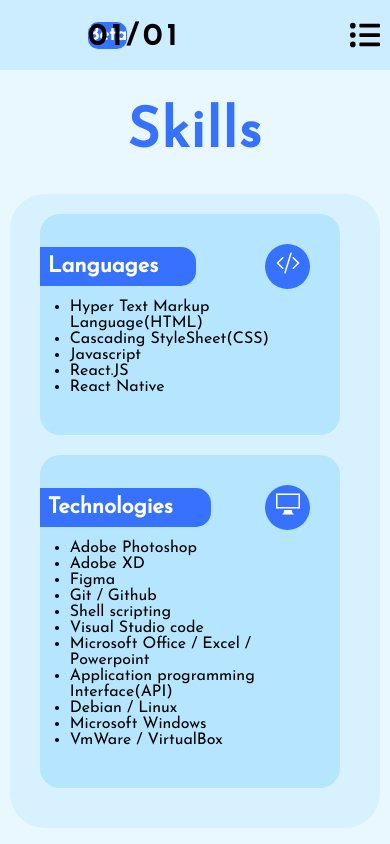
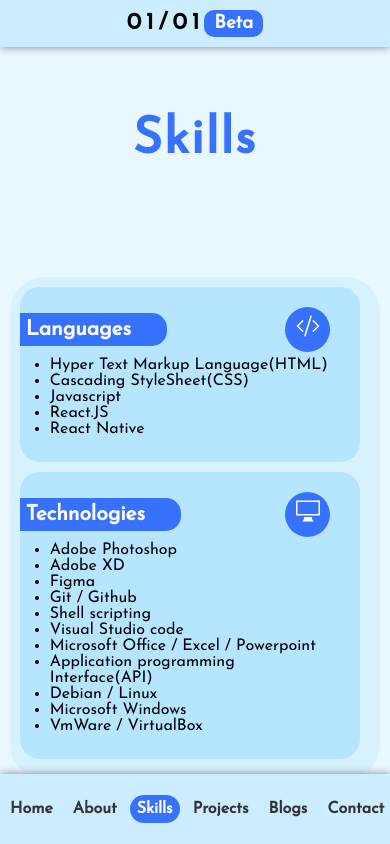
Before and after one commit to wantedbear007/home, a React (Create React App) app: page /skills in a window 390 px wide. Built offline with nearby package versions, Linux system fonts and the light colour scheme.

Commit message:
Moved navigation to bottom for mobile devices.

```diff
--- a/src/components/NavigationBar/NavBar.js
+++ b/src/components/NavigationBar/NavBar.js
@@ -4,31 +4,36 @@
 import { FaListUl } from "react-icons/fa";
 
 const NavBar = () => {
-  const [mobileView, setMobileView] = useState(false);
-  const [screenWidth, setScreenWidth] = useState(window.innerWidth);
+  // const [mobileView, setMobileView] = useState(false);
+  // const [screenWidth, setScreenWidth] = useState(window.innerWidth);
 
-  const toggleMenu = () => {
-    setMobileView(!mobileView);
-  };
+  // const toggleMenu = () => {
+  //   setMobileView(!mobileView);
+  // };
 
-  useEffect(() => {
-    const changeWidth = () => {
-      setScreenWidth(window.innerWidth);
-    };
-    window.addEventListener("resize", changeWidth);
-    return () => {
-      window.removeEventListener("resize", changeWidth);
-    };
-  }, []);
+  // useEffect(() => {
+  //   const changeWidth = () => {
+  //     setScreenWidth(window.innerWidth);
+  //   };
+  //   window.addEventListener("resize", changeWidth);
+  //   return () => {
+  //     window.removeEventListener("resize", changeWidth);
+  //   };
+  // }, []);
 
   return (
-    <nav className="parentContainer">
-      <div>
+    <>
+      <div  className='betaSection'>
         <h3 className="pageNumber">01/01</h3>
         <h3 className="betaTag">Beta</h3>
       </div>
-      {(toggleMenu || screenWidth > 500) && (
-        <ul className={mobileView ? "mobile-nav" : "desktop-nav"}>
+    <nav className="parentContainer">
+    <div  className='desktopBetaSection'>
+        <h3 className="pageNumber">01/01</h3>
+        <h3 className="betaTag">Beta</h3>
+      </div>
+      {/* {(toggleMenu || screenWidth > 500) && ( */}
+        <ul className='desktop-nav'>
           <NavLink to="/" className="tabText" activeclassname="active">
             <li className="buttonText">Home</li>
           </NavLink>
@@ -49,12 +54,13 @@
           </NavLink>
 
         </ul>
-      )}
+      {/* )} */}
 
-      <button className="mobile-nav-button " onClick={toggleMenu}>
+      {/* <button className="mobile-nav-button " onClick={toggleMenu}>
         <FaListUl className="buttonIcon" />
-      </button>
+      </button> */}
     </nav>
+    </>
   );
 };
 
--- a/src/components/NavigationBar/Navbar.css
+++ b/src/components/NavigationBar/Navbar.css
@@ -22,11 +22,9 @@
   width: 75%;
 }
 
-
 .tabText {
   text-decoration: none;
 }
-
 
 .active li {
   background-color: #3772ff;
@@ -62,59 +60,62 @@
   font-size: 30px;
   letter-spacing: 5px;
 }
+.betaSection {
+  display: none;
+}
 
 @media only screen and (max-width: 780px) {
   .parentContainer {
     height: 70px;
+    bottom: 0;
+    left: 0;
+    right: 0;
   }
-  .desktop-nav {
+  .parentContainer,
+  .betaSection {
+    box-shadow: 0px 0px 8px rgb(134, 130, 130);
+    position: fixed;
+    width: 100%;
+  }
+
+  .desktopBetaSection {
     display: none;
   }
-  .pageNumber {
-    position: absolute;
-    left: 40;
-    top: 10;
-    font-size: 30px;
-    letter-spacing: 5px;
+
+  .betaSection {
+    background-color: #ccedff;
+    display: flex;
+    justify-content: center;
+    padding: 10px 30px;
+    align-items: center;
+    z-index: 4000;
   }
 
-  .mobile-nav-button {
-    display: inline;
-    background-color: transparent;
-    border: none;
+  .pageNumber {
+    font-size: 23px;
   }
-  .mobile-nav {
-    position: absolute;
-    display: block;
+
+  .desktop-nav {
+    display: flex;
+    justify-content: space-around;
     list-style: none;
-    background-color: #ccedff;
-    left: 0px;
-    top: 75px;
-    transition: all 0.5s ease-in;
     width: 100%;
   }
+
   .buttonText {
-    font-size: 20px;
+    font-size: 16px;
     color: #343434;
     text-align: center;
-    padding: 22px;
-    width: 100%;
+    padding: 6px 7px;
+    margin: 0 3px;
     transition: all 0.5s linear;
   }
-  .buttonIcon {
-    font-size: 30px;
-    background-color: none;
-    position: absolute;
-    right: 10px;
-    top: 20px;
-  }
-
 }
 
 .betaTag {
   background-color: #3772ff;
   color: #fff;
   text-align: center;
-  padding: 4px 0px;
+  padding: 4px 10px;
   border-radius: 10px;
 }
--- a/src/pages/About/About.css
+++ b/src/pages/About/About.css
@@ -7,6 +7,7 @@
 }
 
 .textContainer {
+  display: flex;
   flex: 1;
 }
 .text {
@@ -92,17 +93,22 @@
 
 @media screen and (max-width: 450px) {
   .text {
-    margin-top: 90px;
+    margin-top: 80px;
     font-size: 50px;
   }
+  .textContainer {
+    justify-content: center;
+    align-items: center;
+  }
   .paragraphContainer {
-    padding: 24px 10px;
+    padding: 4vh 2vw;
     border-radius: 25px;
     width: 95%;
+    margin-bottom: 40px;
   }
   .paragraph {
-    font-size: 20px;
-    word-spacing: 2px;
+    font-size: 16px;
+    word-spacing: 0px;
   }
   .learnMoreButton {
     font-size: 14px;
--- a/src/pages/Home/Home.css
+++ b/src/pages/Home/Home.css
@@ -45,7 +45,6 @@
 .resumeButton:active {
   background-color: #0d49d4;
   transform: scale(0.99);
-
 }
 
 .projectsButton {
@@ -57,13 +56,11 @@
 
 .projectsButton:hover {
   box-shadow: 0px 0px 7px rgb(80, 79, 79);
-
 }
 
 .projectsButton:active {
   background-color: #0d49d4;
   transform: scale(0.99);
-
 }
 
 .resumeButton,
@@ -79,7 +76,7 @@
   height: 400px;
   border-radius: 30px;
   margin: 0 30px;
-  box-shadow: 0px 0px 20px #000;
+  box-shadow: 0px 0px 10px rgb(99, 99, 99);
 }
 
 @media screen and (max-width: 1200px) {
@@ -101,6 +98,7 @@
 @media screen and (max-width: 780px) {
   .nameContainer {
     width: 90%;
+    margin-bottom: 90px;
   }
   .name {
     font-size: 35px;
--- a/src/pages/Skills/Skills.css
+++ b/src/pages/Skills/Skills.css
@@ -133,32 +133,29 @@
 
 @media screen and (max-width: 530px) {
   .title {
-    font-size: 55px;
-
+    font-size: 50px;
     margin: 90px 30px 0;
   }
   .detailsContainer {
     width: 95%;
     flex-wrap: wrap;
-    padding: 20px 30px;
-    margin: 0px;
+    padding: 10px;
     border-radius: 35px;
+    margin-bottom: 40px;
   }
 
   .cardContainer {
-    padding: 30px 0px;
+    padding: 20px 0px;
     width: 100%;
-    margin-bottom: 20px;
+    margin-bottom: 10px;
   }
   .cardTitleContainer,
   .iconContainer {
-    padding: 8px;
+    padding: 6px;
   }
 
   .cardTitles {
-    font-weight: 700;
-    font-size: 22px;
-    margin-right: 30px;
+    font-size: 21px;
   }
   .iconContainer {
     width: 45px;
@@ -166,7 +163,7 @@
   }
 
   .listItems {
-    padding: 10px 30px;
+    padding: 5px 30px;
   }
 
   .listItems li {
```
Also changed, not shown: src/pages/Home/Home.js (+6 -2 lines).
